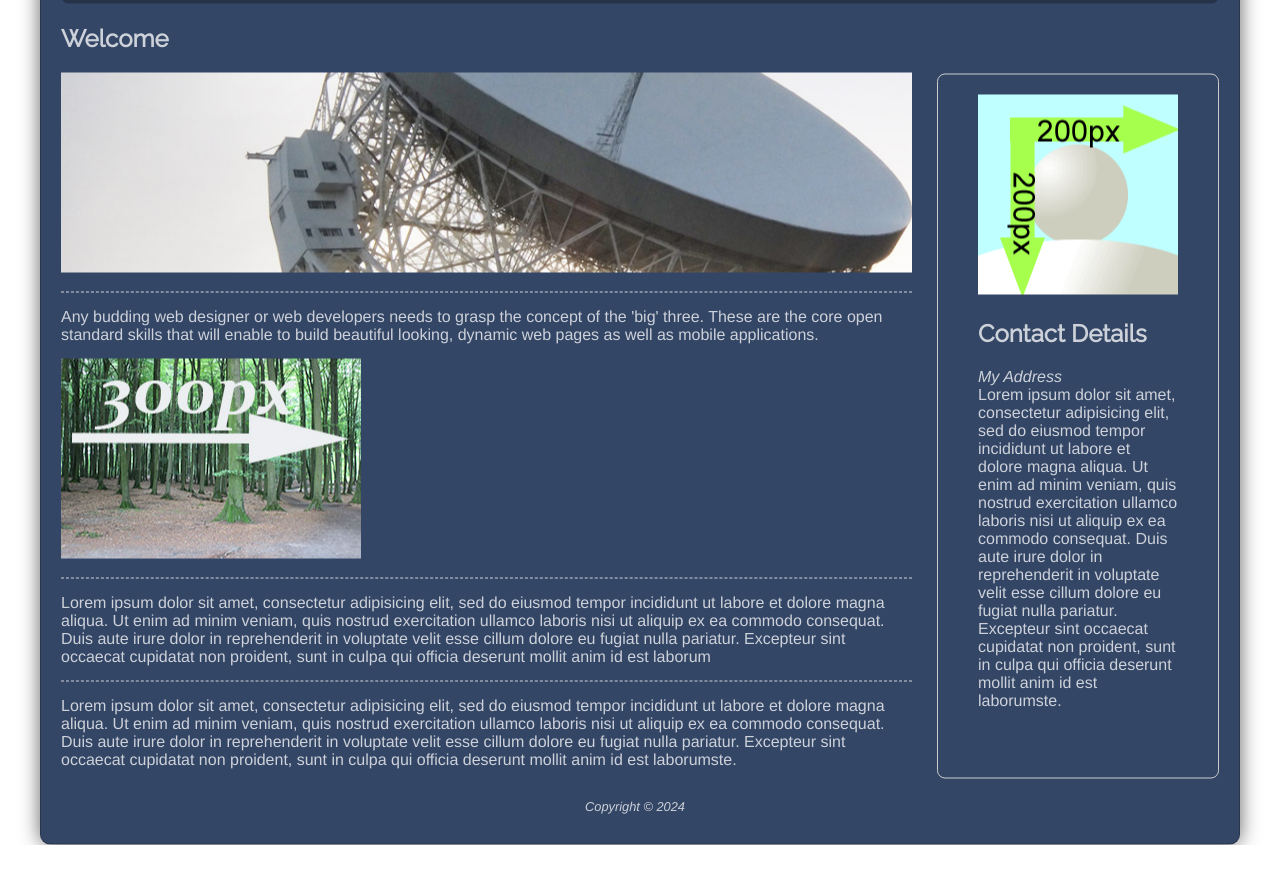
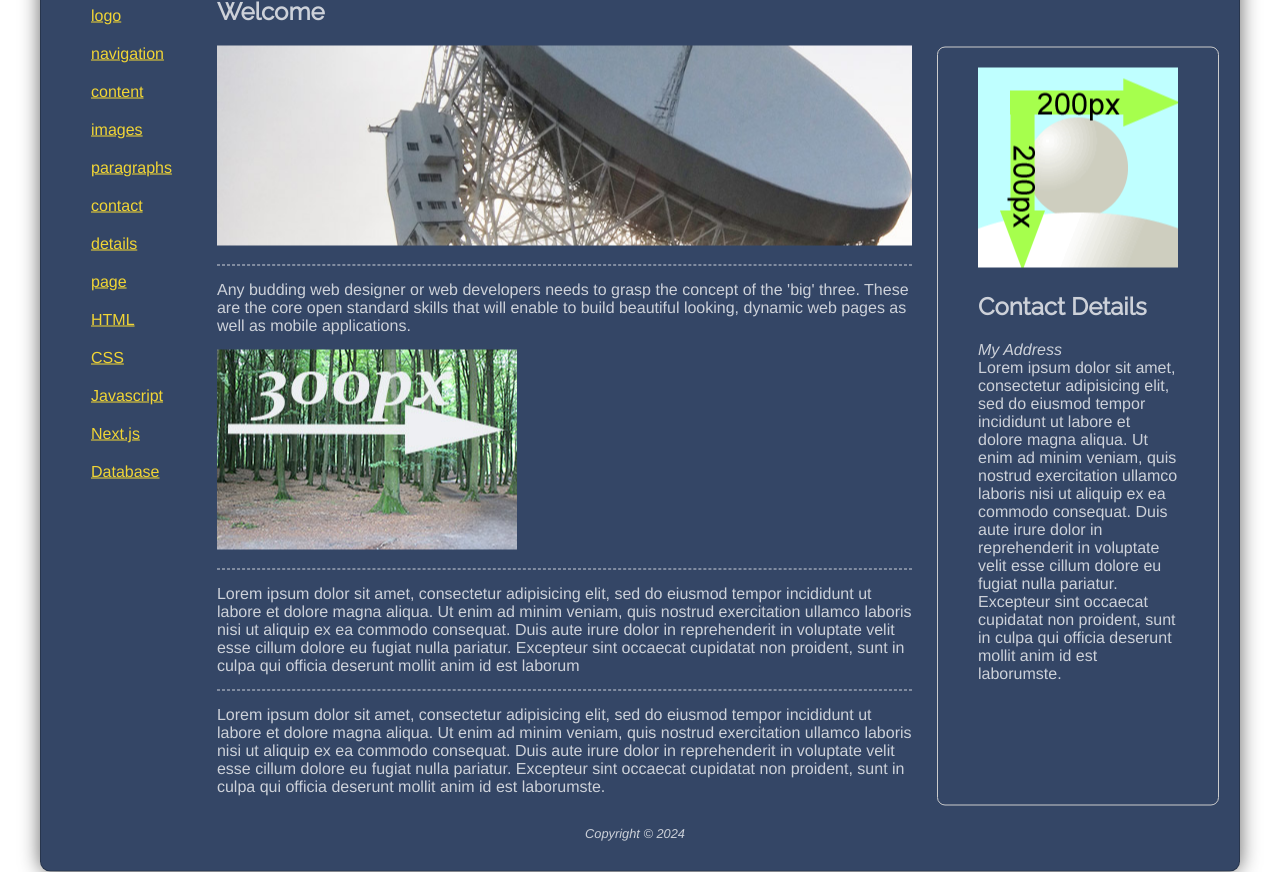
Before and after one commit to koenigone/Module-WebDevelopment, a plain HTML site: page Week 3 Positioning - Box Model and flexbox/index.html in a window 1280 px wide. Shown: the part 25-897 px from the top of the page. Before the commit the page ends 870 px from the top, so only its background shows below. Drawn offline with Linux system fonts and the light colour scheme.

Commit message:
completed today's challenge - left menu

```diff
--- a/Week 3 Positioning - Box Model and flexbox/index.html
+++ b/Week 3 Positioning - Box Model and flexbox/index.html
@@ -22,6 +22,23 @@
         </nav>
       </header>
       <main>
+        <div class="left-menu">
+          <ul>
+            <li><a href="#">logo</a></li>
+            <li><a href="#">navigation</a></li>
+            <li><a href="#">content</a></li>
+            <li><a href="#">images</a></li>
+            <li><a href="#">paragraphs</a></li>
+            <li><a href="#">contact</a></li>
+            <li><a href="#">details</a></li>
+            <li><a href="#">page</a></li>
+            <li><a href="#">HTML</a></li>
+            <li><a href="#">CSS</a></li>
+            <li><a href="#">Javascript</a></li>
+            <li><a href="#">Next.js</a></li>
+            <li><a href="#">Database</a></li>
+          </ul>
+        </div>
         <section>
           <h2>Welcome</h2>
           <img
--- a/Week 3 Positioning - Box Model and flexbox/styles/main.css
+++ b/Week 3 Positioning - Box Model and flexbox/styles/main.css
@@ -97,12 +97,34 @@ main .left-float {
     width:100%;
 }
 
-.sidebar{
+.sidebar {
     padding:20px 40px;
     border:1px solid #ccc;
     border-radius:8px;
     margin-top: 70px;
-    flex:0 0 200px;
+    flex: 0 0 200px;
+}
+
+.left-menu {
+    flex: 1 0 100px;
+    padding: 30px;
+}
+
+.left-menu ul {
+    list-style-type: none;
+}
+
+.left-menu ul li {
+    margin-bottom: 20px;
+}
+
+.left-menu ul li a {
+    color: rgb(241, 213, 53);
+    text-decoration: underline;
+}
+
+.left-menu ul li a:hover {
+    color: rgb(224, 198, 47);
 }
 
 .divide-line {
```
